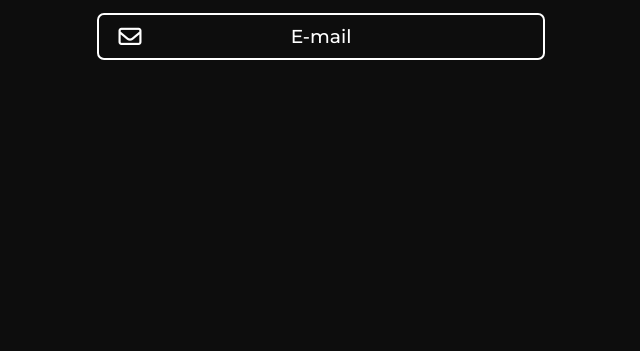
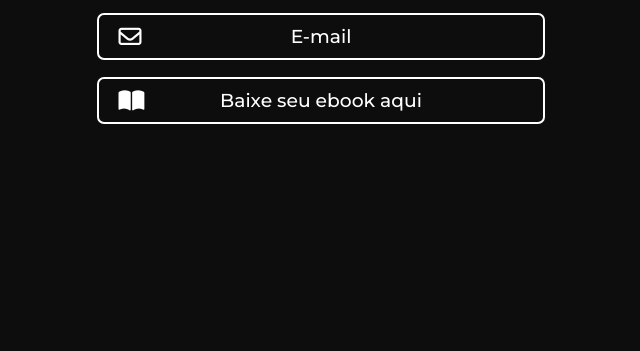
Before and after one commit to RafaelSantos10/LinkBio, a plain HTML site: page index.html in a window 1280 px wide. Shown: the part 449-800 px from the top of the page, without its empty margins (319-959 px from the left). Drawn offline with Linux system fonts and the light colour scheme.

Commit message:
adding ebook

```diff
--- a/index.html
+++ b/index.html
@@ -3,7 +3,7 @@
   <head>
     <meta charset="UTF-8" />
     <meta http-equiv="X-UA-Compatible" content="IE=edge" />
-    <link rel="shortcut icon" href="/img/favicon.ico" type="image/x-icon">
+    <link rel="shortcut icon" href="/img/favicon.ico" type="image/x-icon" />
     <meta name="viewport" content="width=device-width, initial-scale=1.0" />
     <title>Link Bio</title>
 
@@ -17,13 +17,11 @@
           <div class="logo">
             <div class="img-logo"><img src="img/logo.jpg" /></div>
           </div>
-          <!--logo-->
 
           <div class="desc">
             <h2>Tiago Santos</h2>
             <p>psicólogo</p>
           </div>
-          <!--desc-->
 
           <div class="link">
             <a href="https://instagram.com/tiago_santos.psi?igshid=YmMyMTA2M2Y="
@@ -32,7 +30,8 @@
                 <h3>Instagram</h3>
               </div></a
             >
-            <a href="https://www.facebook.com/people/Tiago-Santos/pfbid02WQ7tSmuq51HP9zyw8NEbqZjfuxepEw4MbsGjDrWNzDJj6AJ1VJnJD8YTN8sgkjesl/"
+            <a
+              href="https://www.facebook.com/people/Tiago-Santos/pfbid02WQ7tSmuq51HP9zyw8NEbqZjfuxepEw4MbsGjDrWNzDJj6AJ1VJnJD8YTN8sgkjesl/"
               ><div class="link-a">
                 <i class="fa-brands fa-facebook"></i>
                 <h3>Facebook</h3>
@@ -50,13 +49,16 @@
                 <h3>E-mail</h3>
               </div></a
             >
+            <a
+              href="https://mega.nz/file/J01w1DxY#47VWW8CBvaTdtPxyggsyBu0k9sizxCNgDARn50lWRqs"
+              ><div class="link-a">
+                <i class="fa-solid fa-book-open"></i>
+                <h3>Baixe seu ebook aqui</h3>
+              </div></a
+            >
           </div>
-          <!--link-->
         </div>
-        <!--container-->
       </div>
-      <!--center-->
     </section>
-    <!--box1-->
   </body>
 </html>
```
